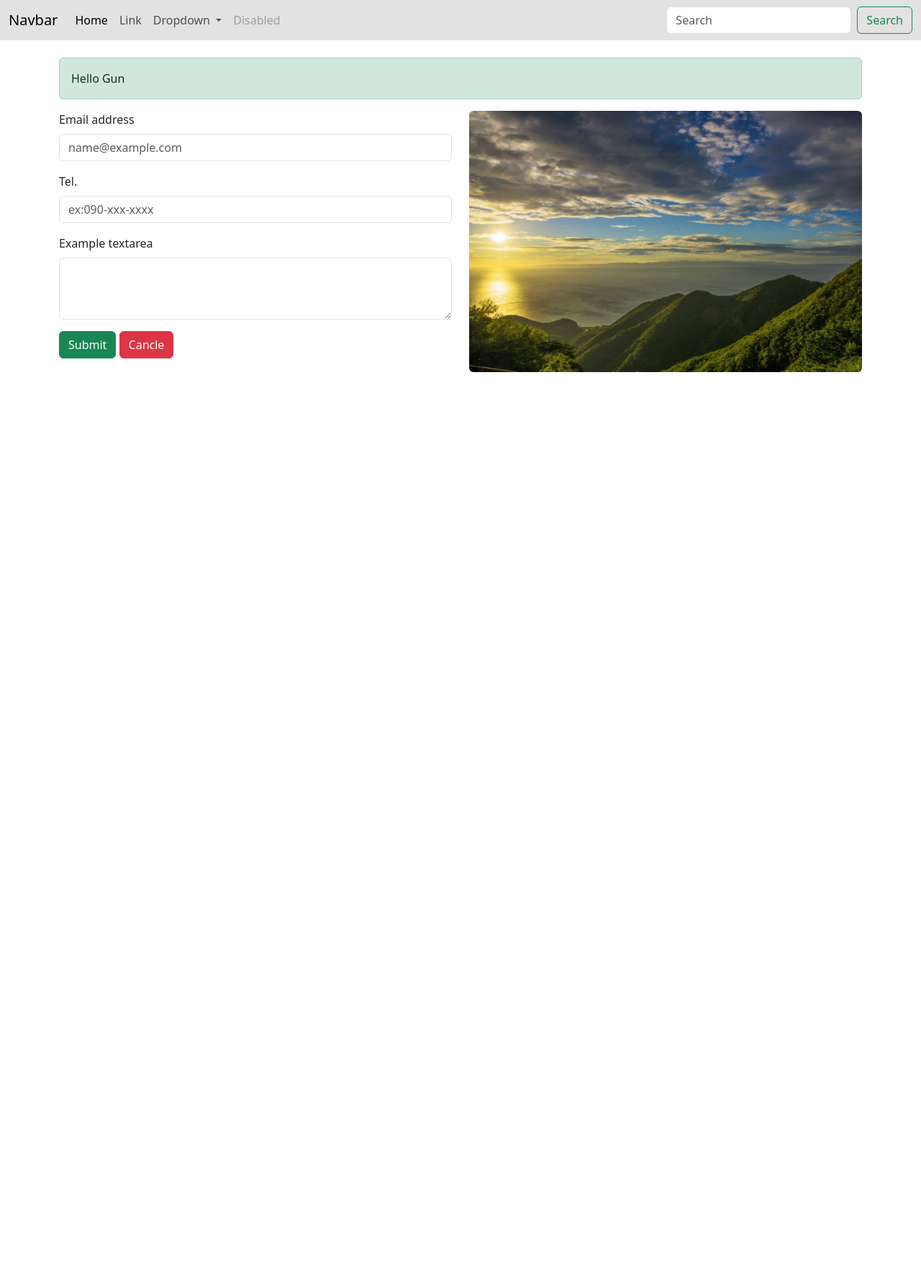
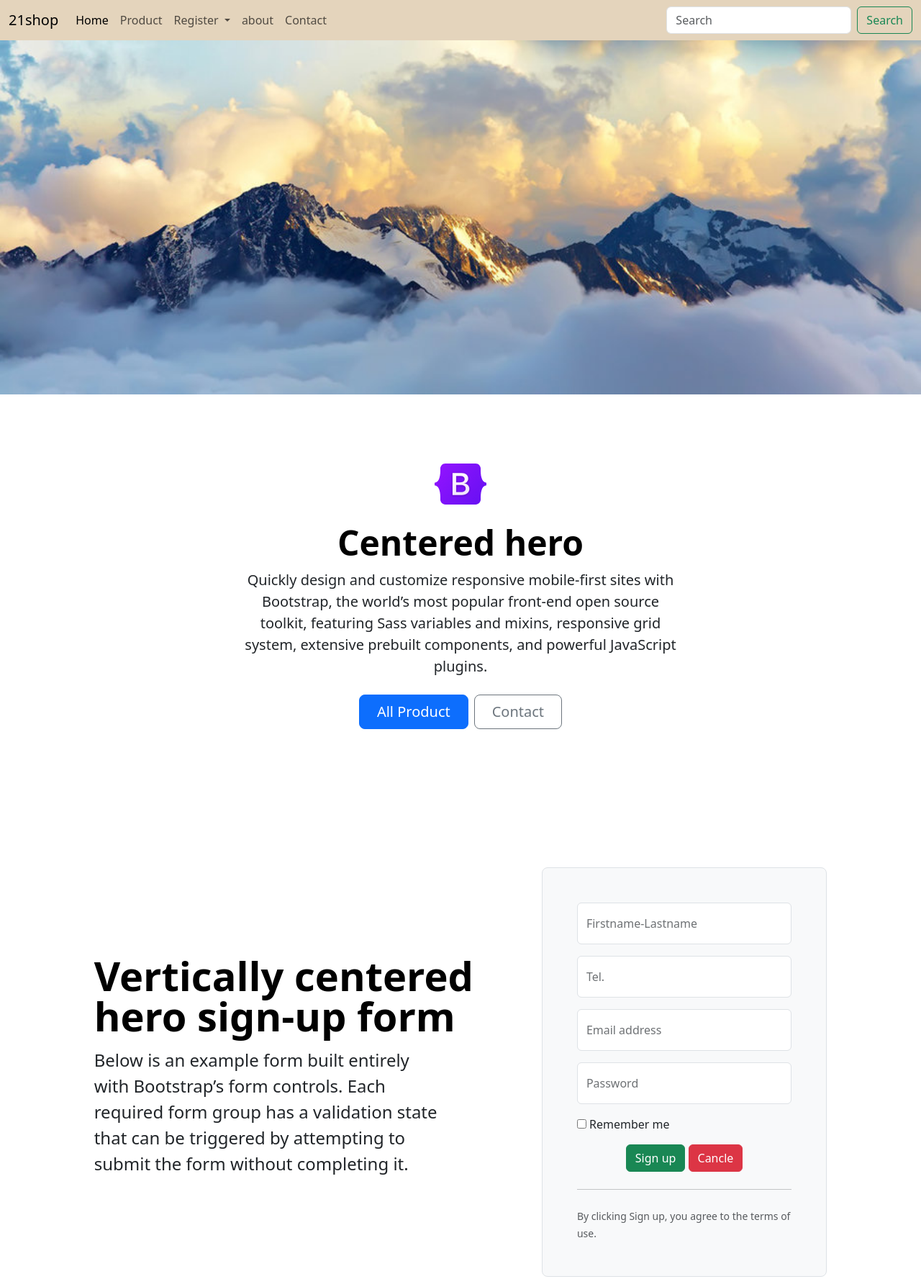
Before and after one commit to peeranatgun/web_68710279, a plain HTML site: page index.html in a window 1280 px wide. Shown: the whole page at 72% size. Before the commit the page ends 800 px from the top, so only its background shows below. Drawn offline with Linux system fonts and the light colour scheme.

Commit message:
update v1

```diff
--- a/index.html
+++ b/index.html
@@ -9,50 +9,55 @@
 </head>
 
 <body>
-<!--เมนู-->
-<div id="menu-container"></div>
-<!--เนื้อหา-->
-    <div class="container">
-        <div class="alert alert-success mt-4" role="alert">
-            Hello Gun
+    <!--เมนู-->
+    <div id="menu-container"></div>
+    <!--image-->
+    <img src="img/bn10.jpg" class="img-fluid" width="100%"alt="...">
+    <!--เนื้อหา-->
+    <div class="px-4 py-5 my-5 text-center"> <img class="d-block mx-auto mb-4" src="img/bootstrap-logo.svg" alt=""
+            width="72" height="57">
+        <h1 class="display-5 fw-bold text-body-emphasis">Centered hero</h1>
+        <div class="col-lg-6 mx-auto">
+            <p class="lead mb-4">Quickly design and customize responsive mobile-first sites with Bootstrap, the world’s
+                most popular front-end open source toolkit, featuring Sass variables and mixins, responsive grid system,
+                extensive prebuilt components, and powerful JavaScript plugins.</p>
+            <div class="d-grid gap-2 d-sm-flex justify-content-sm-center"> <button type="button"
+                    class="btn btn-primary btn-lg px-4 gap-3">All Product</button> <button type="button"
+                    class="btn btn-outline-secondary btn-lg px-4">Contact</button> </div>
         </div>
-        <div class="row">
-            <div class="col-md-6">
+    </div>
 
-
-                <form>
-                    <!--form-->
-                    <div class="mb-3">
-                        <label class="form-label">Email address</label>
-                        <input type="email" class="form-control" id="email" placeholder="name@example.com" required>
-                    </div>
-                    <div class="mb-3">
-                        <label class="form-label">Tel.</label>
-                        <input type="text" class="form-control" id="tel" placeholder="ex:090-xxx-xxxx" required>
-                    </div>
-                    <div class="mb-3">
-                        <label class="form-label">Example textarea</label>
-                        <textarea class="form-control" id="detail" rows="3" required></textarea>
-                    </div>
-                    <div class="mb-3">
-                        <button type="submit" class="btn btn-success">Submit</button>
-                        <button type="reset" class="btn btn-danger">Cancle</button>
-                    </div>
+    <!--เนื้อหา-->
+    <div class="container col-xl-10 col-xxl-8 px-4 py-5">
+        <div class="row align-items-center g-lg-5 py-5">
+            <div class="col-lg-7 text-center text-lg-start">
+                <h1 class="display-4 fw-bold lh-1 text-body-emphasis mb-3">Vertically centered hero sign-up form</h1>
+                <p class="col-lg-10 fs-4">Below is an example form built entirely with Bootstrap’s form controls. Each
+                    required form group has a validation state that can be triggered by attempting to submit the form
+                    without completing it.</p>
+            </div>
+            <div class="col-md-10 mx-auto col-lg-5">
+                <form class="p-4 p-md-5 border rounded-3 bg-body-tertiary">
+                    <div class="form-floating mb-3"> <input type="text" required class="form-control" id="floatingInput"
+                            placeholder="Firstname-Lastname"> <label for="floatingInput">Firstname-Lastname</label> </div>
+                    <div class="form-floating mb-3"> <input type="tel" required class="form-control" id="floatingInput"
+                            placeholder="Tel."> <label for="floatingInput">Tel.</label> </div>
+                    <div class="form-floating mb-3"> <input type="email" required class="form-control" id="floatingInput"
+                            placeholder="name@example.com"> <label for="floatingInput">Email address</label> </div>
+                    <div class="form-floating mb-3"> <input type="password" required class="form-control" id="floatingPassword"
+                            placeholder="Password"> <label for="floatingPassword">Password</label> </div>
+                    <div class="checkbox mb-3"> <label> <input type="checkbox" required value="remember-me"> Remember me
+                        </label> </div>
+                        <div class="text-center">
+                        <button class=" btn btn-success" type="submit">Sign up</button>
+                        <button class=" btn btn-danger" type="reset">Cancle</button>
+                        </div>
+                    <hr class="my-4"> <small class="text-body-secondary">By clicking Sign up, you agree to the terms of
+                        use.</small>
                 </form>
             </div>
-
-
-            <div class="col-md-6">
-
-                <img src="img/mt.jpg" class="img-fluid rounded" height="500">
-
-            </div>
-
         </div>
-
-
     </div>
-
 </body>
 
 </html>
--- a/menu.html
+++ b/menu.html
@@ -1,6 +1,6 @@
-<nav class="navbar navbar-expand-lg" style="background-color: #e2e2e2;">
+<nav class="navbar navbar-expand-lg" style="background-color: #e4d4bc;">
   <div class="container-fluid">
-    <a class="navbar-brand" href="#">Navbar</a>
+    <a class="navbar-brand" href="index.html">21shop</a>
     <button class="navbar-toggler" type="button" data-bs-toggle="collapse" data-bs-target="#navbarSupportedContent" aria-controls="navbarSupportedContent" aria-expanded="false" aria-label="Toggle navigation">
       <span class="navbar-toggler-icon"></span>
     </button>
@@ -10,21 +10,24 @@
           <a class="nav-link active" aria-current="page" href="#">Home</a>
         </li>
         <li class="nav-item">
-          <a class="nav-link" href="#">Link</a>
+          <a class="nav-link" href="#">Product</a>
         </li>
         <li class="nav-item dropdown">
           <a class="nav-link dropdown-toggle" href="#" role="button" data-bs-toggle="dropdown" aria-expanded="false">
-            Dropdown
+            Register
           </a>
           <ul class="dropdown-menu">
-            <li><a class="dropdown-item" href="#">Action</a></li>
-            <li><a class="dropdown-item" href="#">Another action</a></li>
+            <li><a class="dropdown-item" href="#">Register</a></li>
+            <li><a class="dropdown-item" href="#">Log in</a></li>
             <li><hr class="dropdown-divider"></li>
-            <li><a class="dropdown-item" href="#">Something else here</a></li>
+            <li><a class="dropdown-item" href="#">Log out</a></li>
           </ul>
         </li>
         <li class="nav-item">
-          <a class="nav-link disabled" aria-disabled="true">Disabled</a>
+          <a class="nav-link" href="about.html">about</a>
+        </li>
+        <li class="nav-item">
+          <a class="nav-link" href="#">Contact</a>
         </li>
       </ul>
       <form class="d-flex" role="search">
```
Also changed, not shown: about.html (added, +62 -0 lines), img/banner.jpg (added), img/banner2.jpg (added), img/banner3.jpg (added), img/bn10.jpg (added), img/bn4.jpg (added), img/bn5.png (added), img/bn6.jpg (added), img/bootstrap-logo.svg (added), img/logo.jpg (added).
